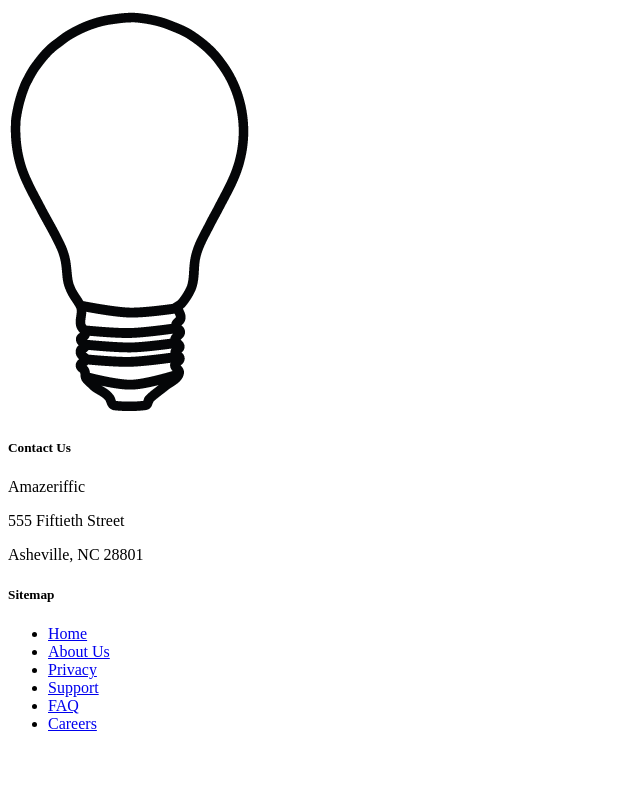
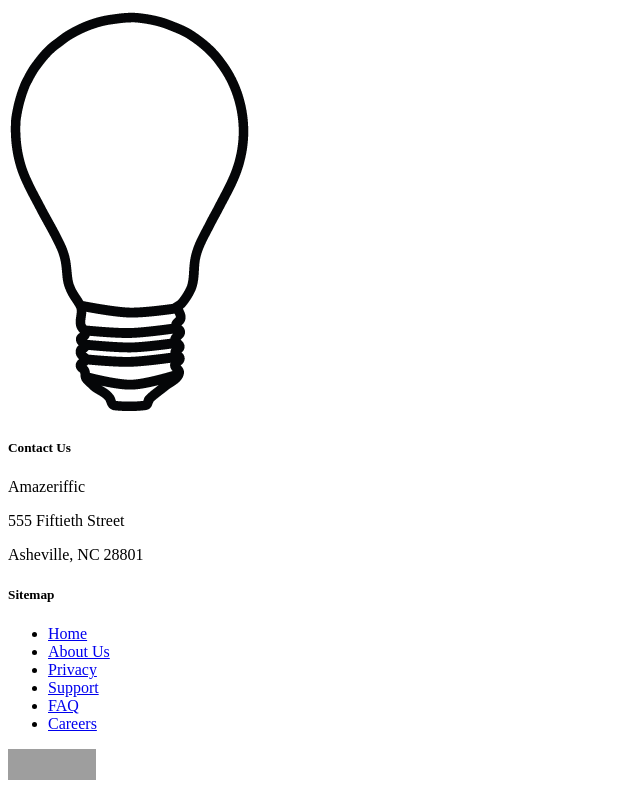
Before and after one commit to BytingBucs2-0/JorgeS_Amazeriffic, a plain HTML site: page index.html in a window 1280 px wide. Shown: the part 306-1106 px from the top of the page, without its empty margins (0-640 px from the left). Before the commit the page ends 1055 px from the top, so only its background shows below. Drawn offline with Linux system fonts and the light colour scheme; grey boxes are pictures that could not be loaded.

Commit message:
add validator code

```diff
--- a/index.html
+++ b/index.html
@@ -48,6 +48,12 @@
 					<li><a href="#">FAQ</a></li>
 					<li><a href="#">Careers</a></li>
 				</ul>
+
+				<p>
+				<a href="http://validator.w3.org/check?uri=referer"><img
+					src="http://www.w3.org/Icons/valid-xhtml10"
+					alt="Valid XHTML 1.0!" height="31" width="88" /></a>
+				</p>
 			</div>
 		</footer>
 	</body>
```
